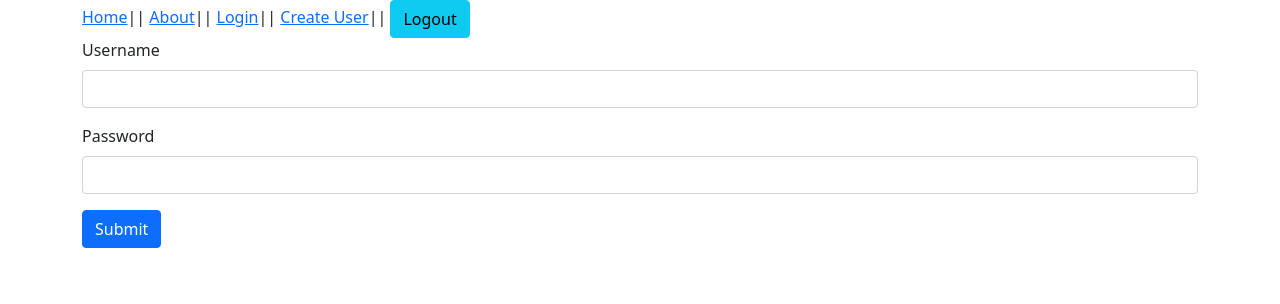
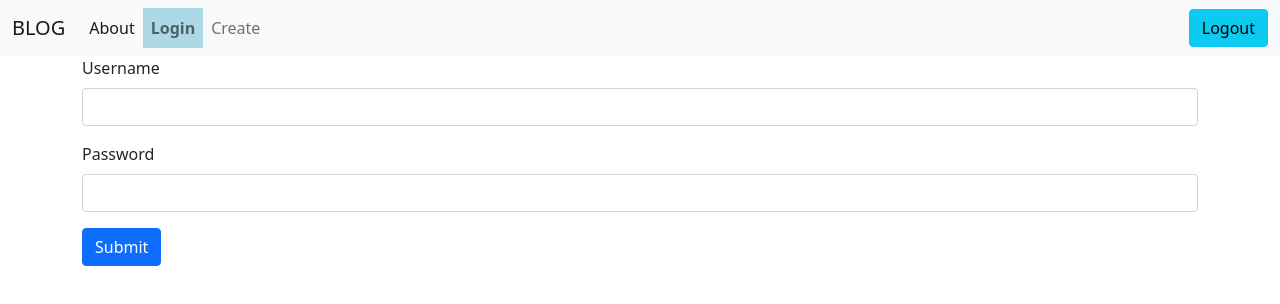
Before and after one commit to utshab-roy/vue-blog, a Vue app: page /login in a window 1280 px wide. Shown: the top 304 px of the page. Built offline with nearby package versions, Linux system fonts and the light colour scheme.

Commit message:
navbar created and organized with bootstrap, RouterLink updated

```diff
--- a/src/App.vue
+++ b/src/App.vue
@@ -14,18 +14,36 @@ function logoutHandler() {
 
 <template>
     <header>
-        <div class="container">
-            <nav>
-                <RouterLink to="/">Home</RouterLink>||
-                <RouterLink to="/about">About</RouterLink>||
-                <RouterLink to="/login">Login</RouterLink>||
-                <RouterLink :to="{ name: 'user-create' }">Create User</RouterLink>||
-                <button class="btn btn-info" @click="logoutHandler">Logout</button>
-            </nav>
-        </div>
+        <nav class="navbar navbar-expand navbar-light bg-light">
+            <div class="container-fluid">
+                <RouterLink class="navbar-brand" to="/">BLOG</RouterLink>
+
+                <ul class="navbar-nav me-auto">
+                    <li class="nav-item">
+                        <RouterLink class="nav-link active" to="/about">About</RouterLink>
+                    </li>
+                    <li class="nav-item">
+                        <RouterLink class="nav-link" to="/login">Login</RouterLink>
+                    </li>
+                    <li class="nav-item">
+                        <RouterLink class="nav-link" :to="{ name: 'user-create' }">Create</RouterLink>
+                    </li>
+                </ul>
+                <li class="nav-item d-flex">
+                    <button class="btn btn-info" @click="logoutHandler">Logout</button>
+                </li>
+            </div>
+        </nav>
     </header>
-
-    <RouterView />
+    <div class="container">
+        <RouterView />
+    </div>
 </template>
 
-<style></style>
+<style>
+.router-link-active {
+    background-color: lightblue;
+    cursor: pointer;
+    font-weight: bold;
+}
+</style>
--- a/src/views/CreateUser.vue
+++ b/src/views/CreateUser.vue
@@ -1,5 +1,4 @@
 <template>
-    <div class="container">
     <div>
         <h3>Create New User</h3>
         <form @submit.prevent="submitForm">
@@ -27,7 +26,6 @@
             </div>
             <button type="submit" class="btn btn-primary">Submit</button>
         </form>
-        </div>
     </div>
 </template>
 
--- a/src/views/LoginPage.vue
+++ b/src/views/LoginPage.vue
@@ -1,11 +1,4 @@
 <template>
-    <link
-        href="https://cdn.jsdelivr.net/npm/bootstrap@5.1.3/dist/css/bootstrap.min.css"
-        rel="stylesheet"
-        integrity="sha384-1BmE4kWBq78iYhFldvKuhfTAU6auU8tT94WrHftjDbrCEXSU1oBoqyl2QvZ6jIW3"
-        crossorigin="anonymous"
-    />
-    <div class="container">
     <div>
         <form @submit.prevent="submitForm">
             <div class="mb-3">
@@ -28,7 +21,6 @@
             </div>
             <button type="submit" class="btn btn-primary">Submit</button>
         </form>
-        </div>
     </div>
 </template>
 
```
Lines whose indentation alone changed are shown as unchanged.
